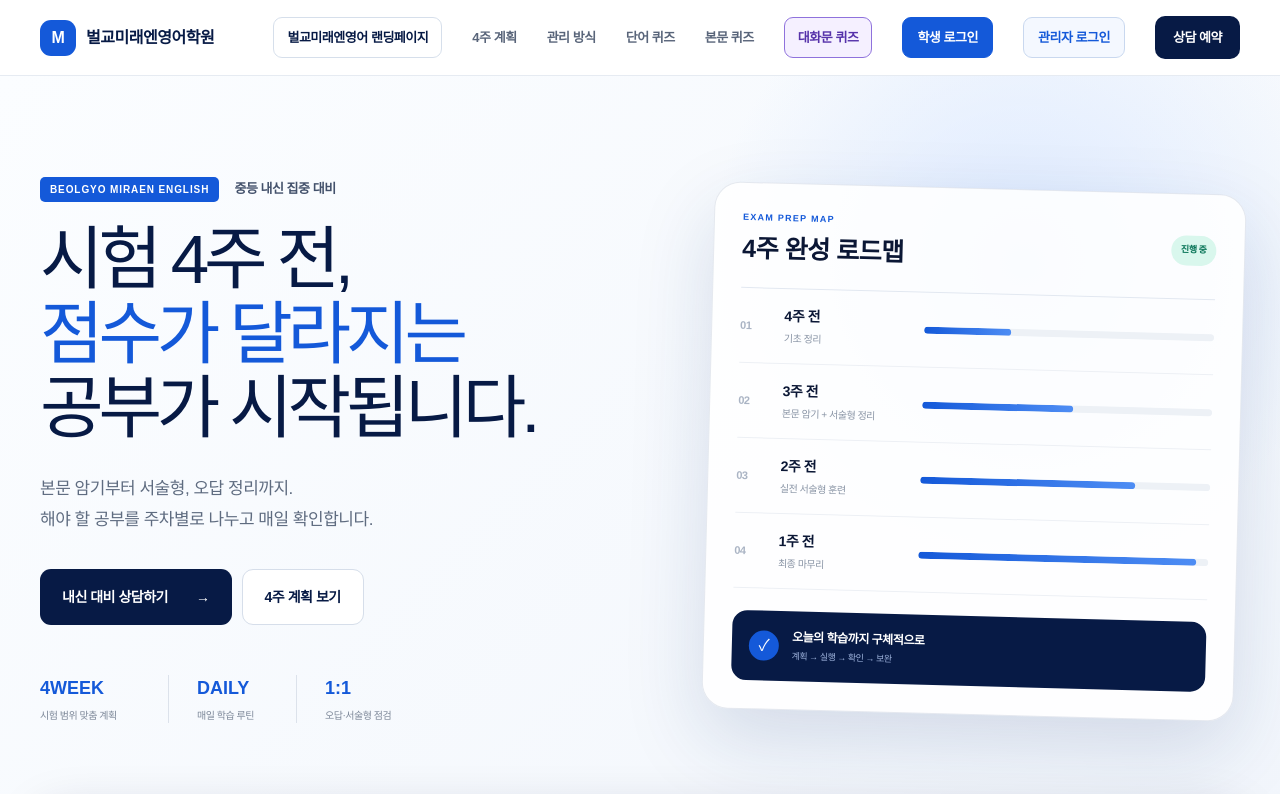
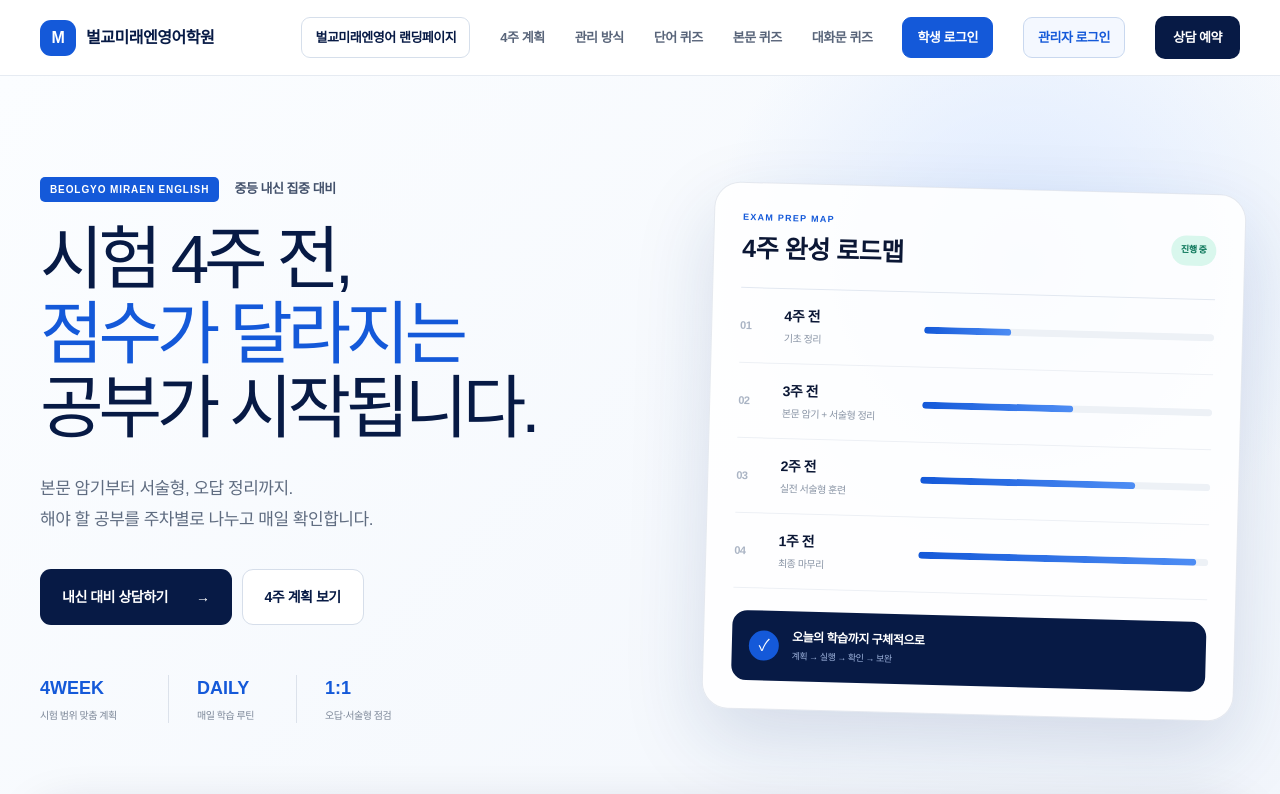
Before and after one commit to kjh841219-jpg/beolgyo-naesin-management, a Next.js app: page /naesin in a window 1280 px wide. Shown: the top 794 px of the page. Built offline with nearby package versions, Linux system fonts and the light colour scheme.

Commit message:
Use standard styling for dialog quiz menu

```diff
--- a/app/naesin/page.tsx
+++ b/app/naesin/page.tsx
@@ -23,13 +23,11 @@ const routines = [
 export default function NaesinPage() {
   return <main className="naesin-page">
     <style>{`
-      .ns-header .ns-dialog-link{padding:10px 13px;border:1px solid #8f72dc;border-radius:9px;color:#5632aa;background:#f5f0ff;font-weight:900;white-space:nowrap}
-      @media(max-width:850px){.ns-header nav>a.ns-dialog-link{display:inline-flex;padding:10px 13px;color:#fff;background:#6e4bc6;border-color:#6e4bc6;white-space:nowrap}}
-      @media(max-width:560px){.ns-header nav>a.ns-dialog-link{display:none}.ns-mobile-actions{grid-template-columns:repeat(4,1fr)}.ns-mobile-actions a{font-size:10px;letter-spacing:-.04em}.ns-mobile-actions a:nth-child(3){color:#fff;background:#6e4bc6}.ns-mobile-actions a:nth-child(4){color:var(--ns-navy);background:#edf3ff}}
+      @media(max-width:560px){.ns-mobile-actions{grid-template-columns:repeat(4,1fr)}.ns-mobile-actions a{font-size:10px;letter-spacing:-.04em}}
     `}</style>
     <header className="ns-header">
       <a className="ns-brand" href="/academy"><span>M</span><b>벌교미래엔영어학원</b></a>
-      <nav aria-label="내신 대비 메뉴"><a className="ns-home-link" href="https://vercel-deploy-mauve-one-18.vercel.app/academy">벌교미래엔영어 랜딩페이지</a><a href="#plan">4주 계획</a><a href="#system">관리 방식</a><Link className="ns-word-link" href="/word-quiz">단어 퀴즈</Link><Link className="ns-quiz-link" href="/quiz">본문 퀴즈</Link><Link className="ns-dialog-link" href="/dialog-quiz">대화문 퀴즈</Link><Link className="ns-student-login" href="/study-log">학생 로그인</Link><Link className="ns-admin-login" href="/naesin-admin">관리자 로그인</Link><a className="ns-nav-cta" href="https://vercel-deploy-mauve-one-18.vercel.app/academy#consult">상담 예약</a></nav>
+      <nav aria-label="내신 대비 메뉴"><a className="ns-home-link" href="https://vercel-deploy-mauve-one-18.vercel.app/academy">벌교미래엔영어 랜딩페이지</a><a href="#plan">4주 계획</a><a href="#system">관리 방식</a><Link className="ns-word-link" href="/word-quiz">단어 퀴즈</Link><Link className="ns-quiz-link" href="/quiz">본문 퀴즈</Link><Link href="/dialog-quiz">대화문 퀴즈</Link><Link className="ns-student-login" href="/study-log">학생 로그인</Link><Link className="ns-admin-login" href="/naesin-admin">관리자 로그인</Link><a className="ns-nav-cta" href="https://vercel-deploy-mauve-one-18.vercel.app/academy#consult">상담 예약</a></nav>
     </header>
 
     <section className="ns-hero">
```
